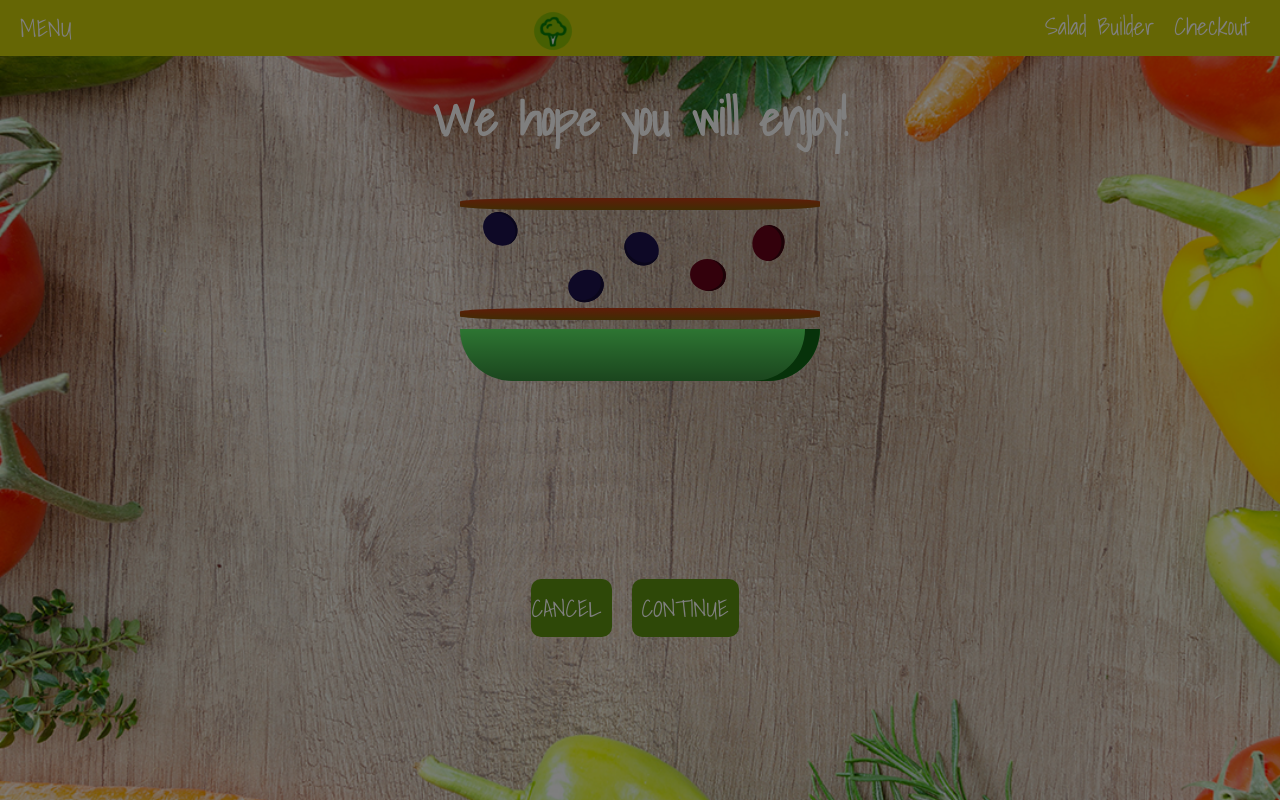
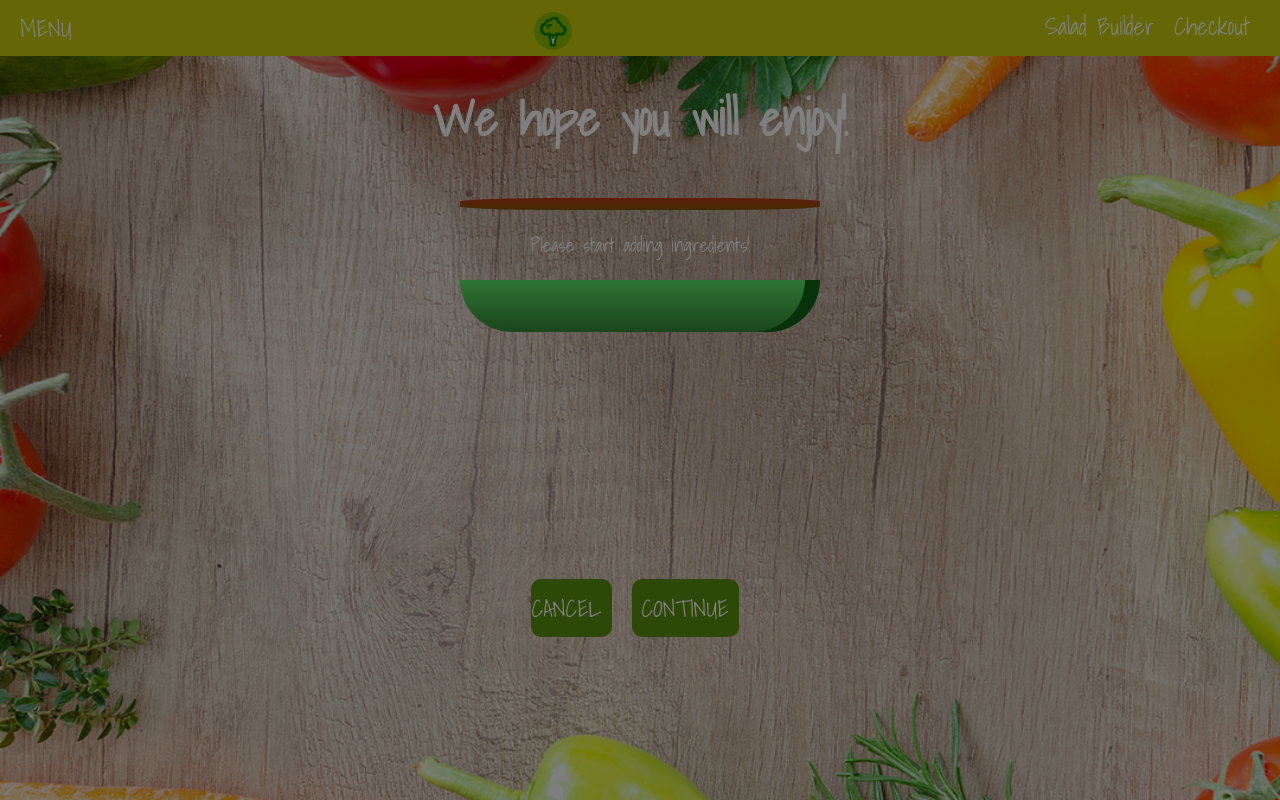
Before and after one commit to Loratadin/skinny-salad, a React (Create React App) app: page /checkout in a window 1280 px wide. Built offline with nearby package versions, Linux system fonts and the light colour scheme.

Commit message:
pass ingredients via query params

```diff
--- a/src/components/Order/CheckoutSummary/CheckoutSummary.js
+++ b/src/components/Order/CheckoutSummary/CheckoutSummary.js
@@ -7,11 +7,9 @@
     return (
         <div className="CheckoutSummary">
             <h1>We hope you will enjoy!</h1>
-            {/* <div style={{width: '100%', margin: 'auto'}}> */}
-                <Salad  ingredients={props.ingredients}/>
-            {/* </div> */}
-            <Button clicked>CANCEL</Button>
-            <Button clicked>CONTINUE</Button>
+            <Salad  ingredients={props.ingredients}/>
+            <Button clicked={props.checkoutCancelled}>CANCEL</Button>
+            <Button clicked={props.checkoutContinued}>CONTINUE</Button>
         </div>
     );
 }
--- a/src/containers/Checkout/Checkout.js
+++ b/src/containers/Checkout/Checkout.js
@@ -8,10 +8,27 @@
             topping: 1
         }
     }
+    componentDidMount () {
+        const query = new URLSearchParams(this.props.location.search);
+        const ingredients = {};
+        for (let param of query.entries()) {
+            ingredients[param[0]] = +param[1];
+        }
+        this.setState({ingredients: ingredients});
+    }
+    checkoutCancelledHandler = () => {
+        this.props.history.goBack();
+    }
+    checkoutContinuedHandler = () => {
+        this.props.history.replace('/checkout/contact-data');
+    }
     render () {
         return (
             <div>
-                <CheckoutSummary ingredients={this.state.ingredients}/>
+                <CheckoutSummary
+                    ingredients={this.state.ingredients}
+                    checkoutCancelled={this.checkoutCancelledHandler}
+                    checkoutContinued={this.checkoutContinuedHandler}/>
             </div>
         );
     }
--- a/src/containers/SaladBuilder/SaladBuilder.js
+++ b/src/containers/SaladBuilder/SaladBuilder.js
@@ -94,7 +94,15 @@
 		// 	.catch(error => {
 		// 		this.setState( {loading: false, purchasing: false} );
 		// 	});
-		this.props.history.push('/checkout');
+		const queryParams = [ ];
+		for (let i in this.state.ingredients) {
+			queryParams.push(encodeURIComponent(i) + '=' + encodeURIComponent(this.state.ingredients[i]));
+		}
+		const queryString = queryParams.join('&');
+		this.props.history.push({
+			pathname: '/checkout',
+			search: '?' + queryString
+		});
 	}
 
  	render() {
```
Also changed, not shown: package.json (+6 -1 lines), .eslintrc.json (added), 1 other file (tests, documents, lock files or other folders).
